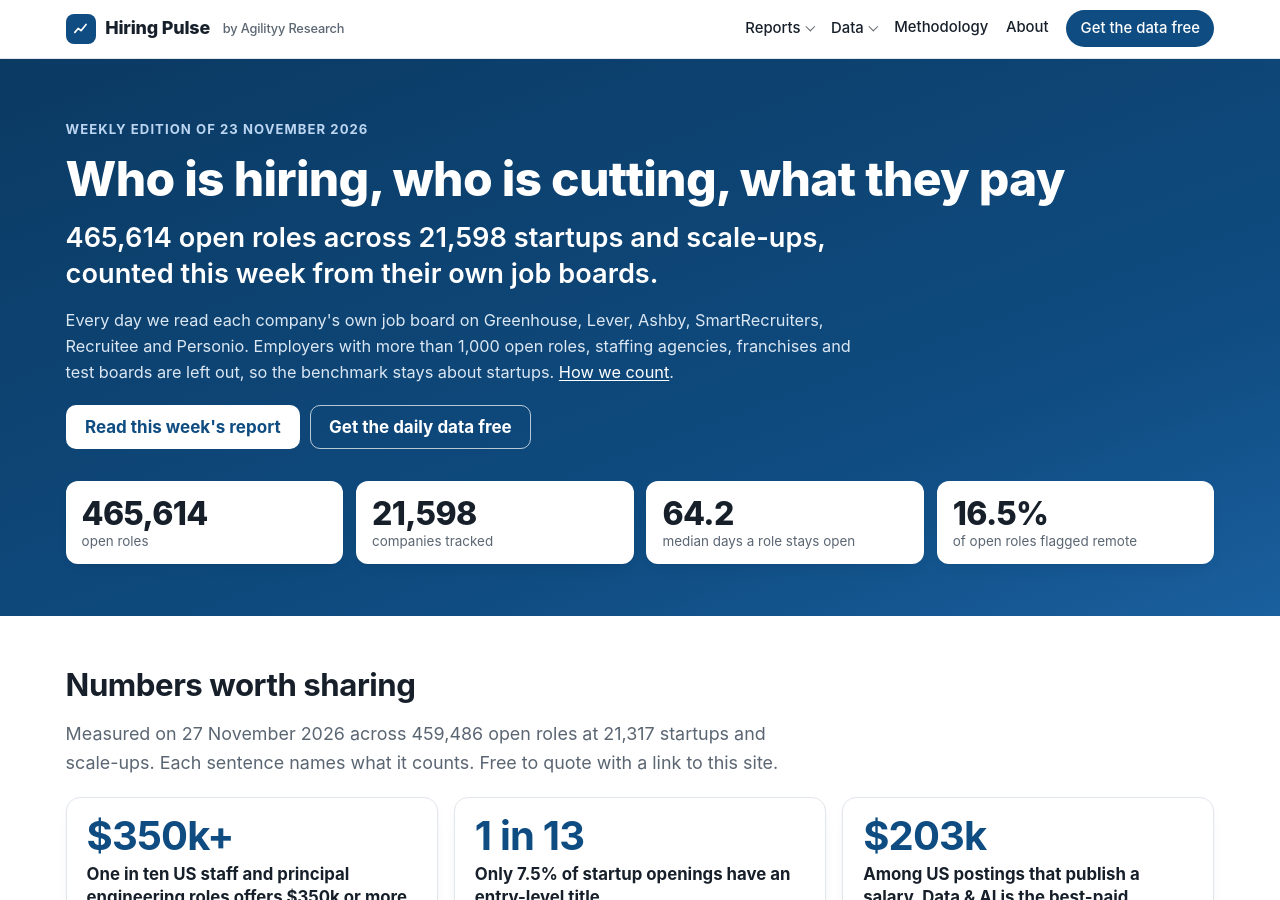
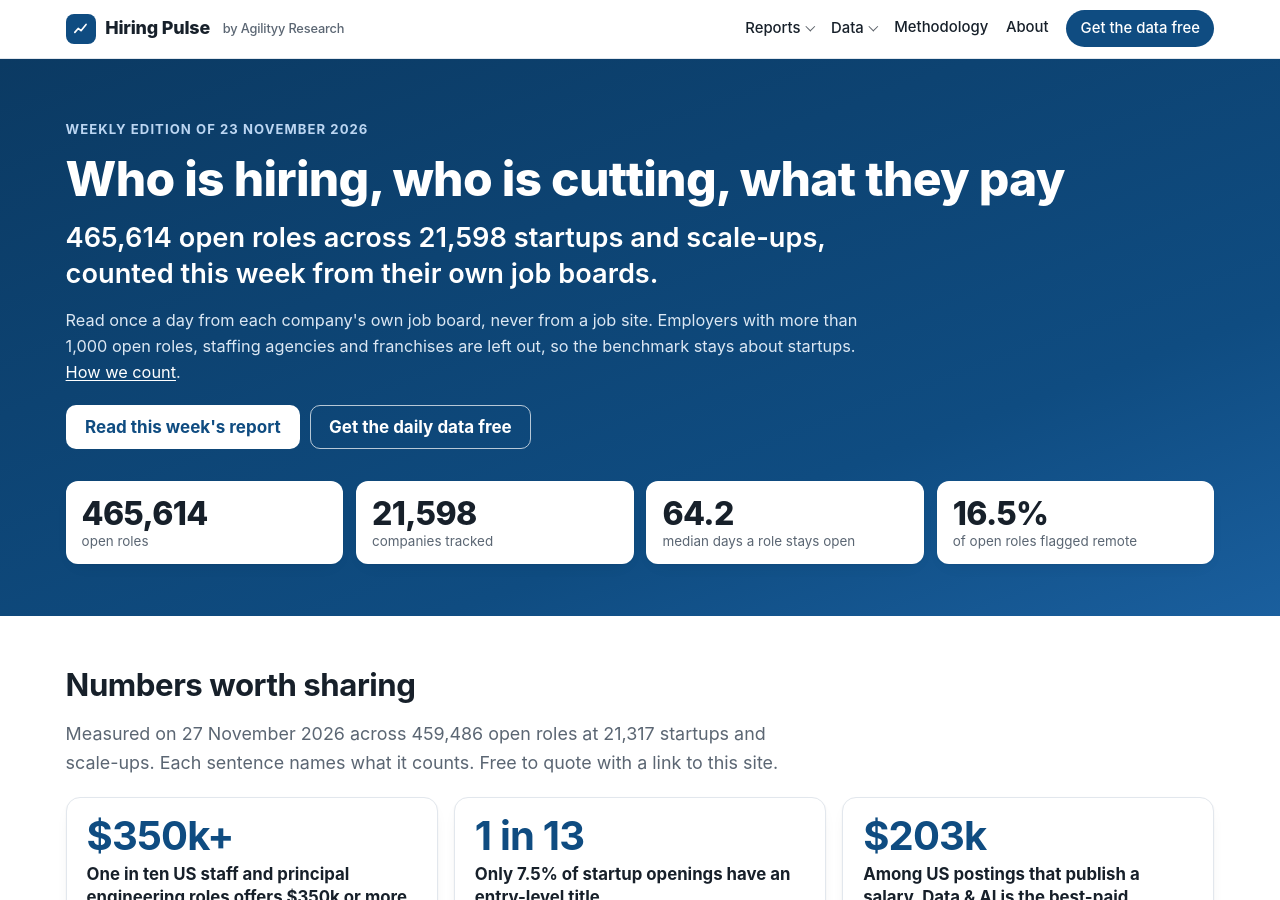
Before and after one commit to agilityy-research/hiring-pulse, a Jekyll site: the page built from index.md, in a window 1280 px wide and 900 px high. Built offline with Jekyll 4.4.1, drawn with Linux system fonts in a browser that asks for light colours; our own code applies the rules of GitHub Pages for plain Markdown files.

Commit message:
Home: the hero's method line fits a phone screen; the six systems are named in Method and the methodology
Co-Authored-By: Claude Fable 5.1 <noreply@anthropic.com>

```diff
--- a/index.md
+++ b/index.md
@@ -47,7 +47,7 @@ permalink: /
 {%- assign hero = first | split: "**" | first %}
 <p class="hero">{{ hero }}</p>
 {%- endif %}
-<p class="sub">Every day we read each company's own job board on {{ site.coverage.vendors }}. Employers with more than 1,000 open roles, staffing agencies, franchises and test boards are left out, so the benchmark stays about startups. <a href="{{ '/methodology/' | relative_url }}">How we count</a>.</p>
+<p class="sub">Read once a day from each company's own job board, never from a job site. Employers with more than 1,000 open roles, staffing agencies and franchises are left out, so the benchmark stays about startups. <a href="{{ '/methodology/' | relative_url }}">How we count</a>.</p>
 <div class="actions"><a class="btn" href="{{ '/reports/latest/' | relative_url }}">Read this week's report</a>
 <a class="btn alt" href="#{% if site.beta_signup_action != "" %}beta{% else %}data{% endif %}">Get the daily data{% if site.beta_signup_action != "" %} free{% endif %}</a></div>
 {%- if v_open != "" %}
```
